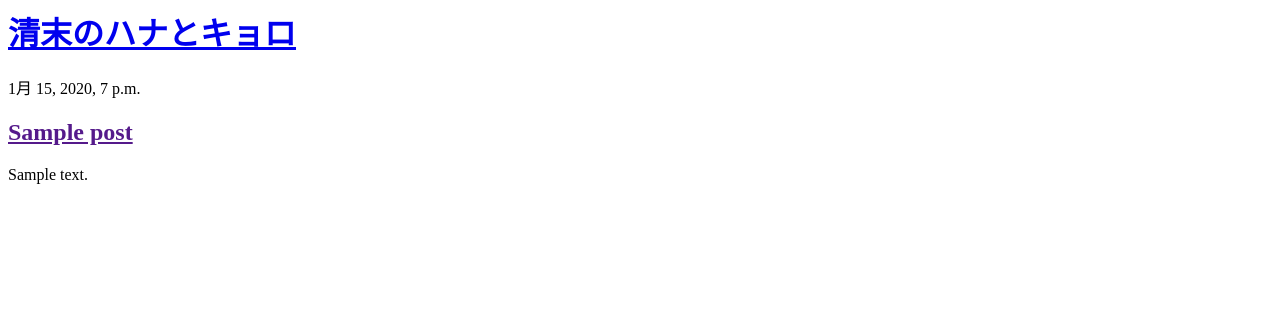
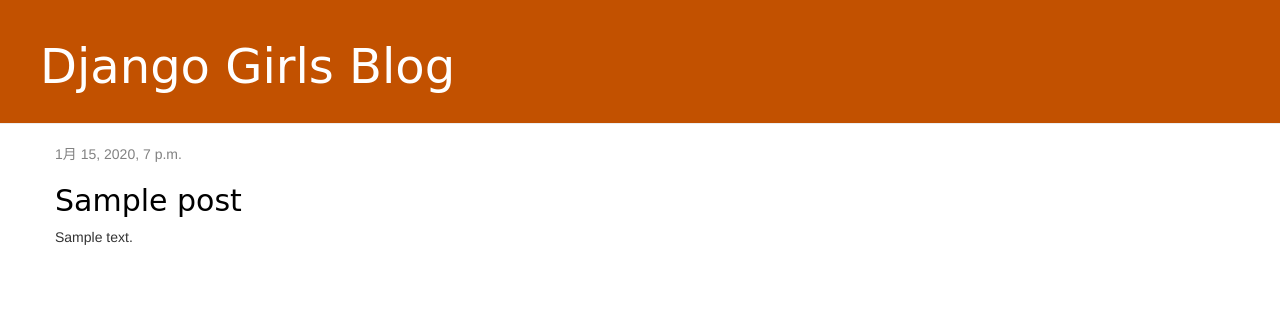
Before and after one commit to KeisukeSakota/my-first-blog, a Django app: page / in a window 1280 px wide. Shown: the top 316 px of the page. Run offline with Django 3.2, Linux system fonts and the light colour scheme; tables that the repository leaves empty hold one stand-in row (values such as "Sample post"); some libraries are stand-ins or nearby versions.

Commit message:
Added view and template for detailed blog post as well as CSS for the site.

```diff
--- /dev/null
+++ b/blog/static/css/blog.css
@@ -0,0 +1,46 @@
+.page-header {
+    background-color: #C25100;
+    margin-top: 0;
+    padding: 20px 20px 20px 40px;
+}
+
+.page-header h1, .page-header h1 a, .page-header h1 a:visited, .page-header h1 a:active {
+    color: #ffffff;
+    font-size: 36pt;
+    text-decoration: none;
+}
+
+.content {
+    margin-left: 40px;
+}
+
+h1, h2, h3, h4 {
+    font-family: 'Lobster', cursive;
+}
+
+.date {
+    color: #828282;
+}
+
+.save {
+    float: right;
+}
+
+.post-form textarea, .post-form input {
+    width: 100%;
+}
+
+.top-menu, .top-menu:hover, .top-menu:visited {
+    color: #ffffff;
+    float: right;
+    font-size: 26pt;
+    margin-right: 20px;
+}
+
+.post {
+    margin-bottom: 70px;
+}
+
+.post h2 a, .post h2 a:visited {
+    color: #000000;
+}
--- /dev/null
+++ b/blog/templates/blog/base.html
@@ -0,0 +1,22 @@
+{% load static %}
+<html>
+    <head>
+        <title>Django Girls blog</title>
+        <link rel="stylesheet" href="//maxcdn.bootstrapcdn.com/bootstrap/3.2.0/css/bootstrap.min.css">
+        <link rel="stylesheet" href="//maxcdn.bootstrapcdn.com/bootstrap/3.2.0/css/bootstrap-theme.min.css">
+        <link rel="stylesheet" href="{% static 'css/blog.css' %}">
+    </head>
+    <body>
+        <div class="page-header">
+            <h1><a href="/">Django Girls Blog</a></h1>
+        </div>
+        <div class="content container">
+            <div class="row">
+                <div class="col-md-8">
+                {% block content %}
+                {% endblock %}
+                </div>
+            </div>
+        </div>
+    </body>
+</html>
--- a/blog/templates/blog/post_list.html
+++ b/blog/templates/blog/post_list.html
@@ -1,17 +1,12 @@
-<html>
-    <head>
-        <title>清末のハナとキョロ</title>
-    </head>
-    <body>
-        <div>
-            <h1><a href="/">清末のハナとキョロ</a></h1>
+{% extends 'blog/base.html' %}
+{% block content %}
+    {% for post in posts %}
+        <div class="post">
+            <div class="date">
+                {{ post.published_date }}
+            </div>
+            <h2><a href="{%url 'post_detail' pk=post.pk%}">{{ post.title }}</a></h2>
+            <p>{{ post.text|linebreaksbr }}</p>
         </div>
-    {%for post in posts%}
-        <div>
-            <p>{{post.published_date}}</p>
-            <h2><a href="">{{post.title}}</a></h2>
-            <p>{{post.text |linebreaksbr}}</p>
-        </div>
-    {%endfor%}
-    </body>
-</html>
+    {% endfor %}
+{% endblock %}
--- a/blog/urls.py
+++ b/blog/urls.py
@@ -3,4 +3,5 @@
 
 urlpatterns = [
     path('', views.post_list, name='post_list'),
+    path('post/<int:pk>/', views.post_detail, name='post_detail'),
 ]
--- a/blog/views.py
+++ b/blog/views.py
@@ -1,4 +1,4 @@
-from django.shortcuts import render
+from django.shortcuts import render, get_object_or_404
 from django.utils import timezone
 from .models import Post
 
@@ -6,3 +6,7 @@
 def post_list(request):
     posts = Post.objects.filter(published_date__lte =timezone.now()).order_by('published_date')
     return render(request, 'blog/post_list.html', {'posts':posts})
+
+def post_detail(request, pk):
+    post = get_object_or_404(Post, pk=pk)
+    return render(request, 'blog/post_detail.html', {'post':post})
--- a/mysite/settings.py
+++ b/mysite/settings.py
@@ -120,7 +120,7 @@
 # https://docs.djangoproject.com/en/3.2/howto/static-files/
 
 STATIC_URL = '/static/'
-STATIC_ROOT = os.path.join(BASE_DIR, 'static')
+STATIC_ROOT = os.path.join(BASE_DIR, 'blog/static')
 
 # Default primary key field type
 # https://docs.djangoproject.com/en/3.2/ref/settings/#default-auto-field
```
Also changed, not shown: blog/templates/blog/post_detail.html (added, +13 -0 lines).
